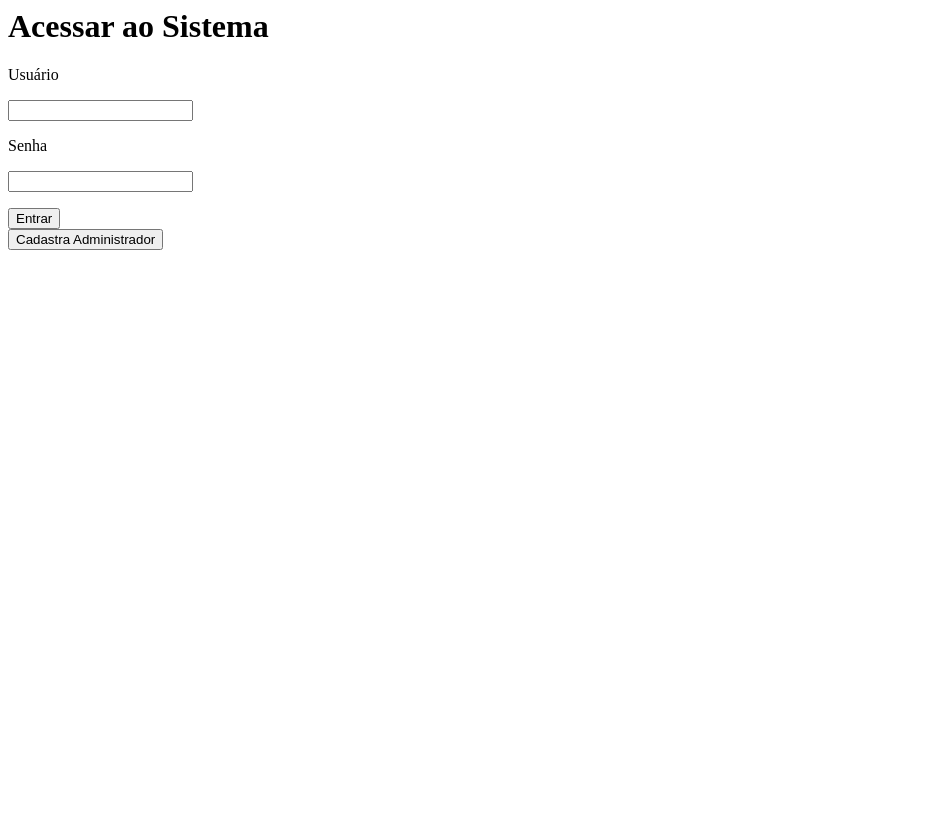
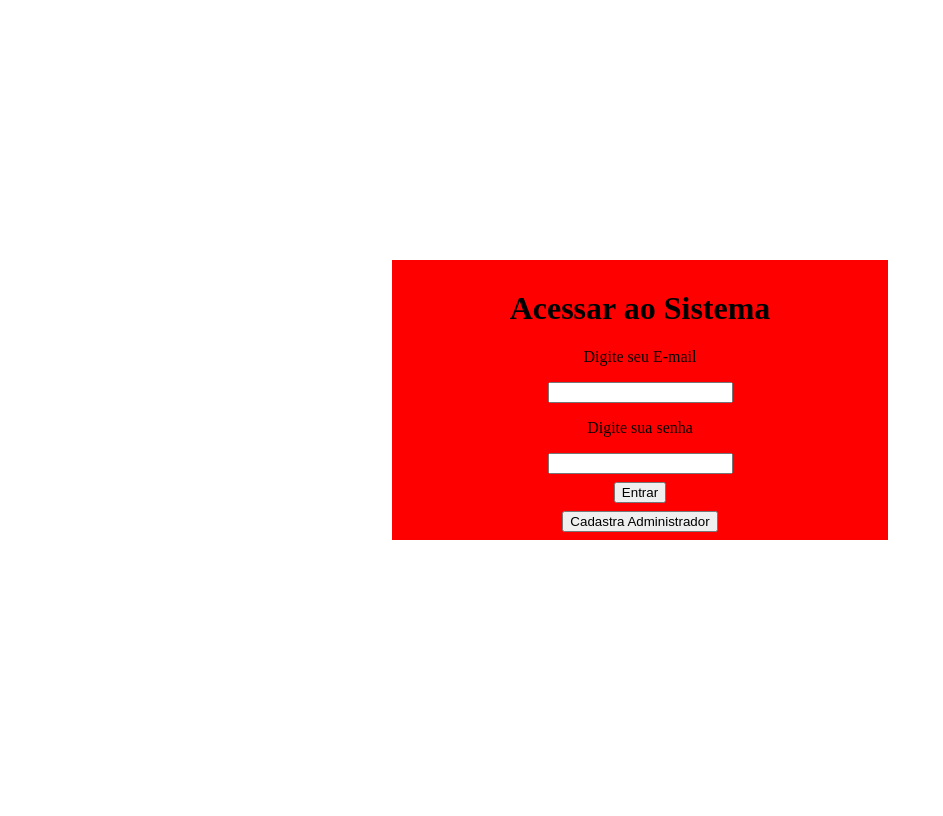
Before and after one commit to kerby509/Projeto-ASS, a PHP site: page /login.php in a window 1280 px wide. Shown: the whole page, without its empty margins (0-943 px from the left). Before the commit the page ends 250 px from the top, so only its background shows below. Run offline with PHP 8.4, Linux system fonts and the light colour scheme.

Commit message:
adicionar css

```diff
--- a/login.php
+++ b/login.php
@@ -1,4 +1,10 @@
 <?php
+
+include'css/styles.css';
+
+
+
+
 
 
 
@@ -6,27 +12,44 @@
 ?>
 
 <html>
-    <div>
-        <form className="form" action="login.php" method="post" >
-            <h1>Acessar ao Sistema</h1>
-            <p>Usuário</p>
+
+
+    <div style= "  display:flex ;
+    flex-direction: column;
+    align-items: center;
+    justify-content: center;
+    min-height: 100vh;
+    padding: 0 2rem;
+    background-image: url("assets/fundo.jpeg");">
+
+        <form style=" background:red;
+        width: 100%;
+        max-width: 480px;
+         padding: 0.5rem;s
+         " action="login.php" method="post" >
+            <h1 style= "text-align: center;
+            ">Acessar ao Sistema</h1>
+           <div style= "text-align: center;">
+                <p>Digite seu E-mail</p>
                 <input type="text" name="usuario">
-            <p>Senha</p>
+                <p>Digite sua senha</p>
                 <input type="password" name="senha" >
             </div>
 
-    <div className="actions">
+
+            <div style="text-align: center;
+                margin-top: 0.5rem;">
                     <button type="submit">Entrar</button>
-
 
              </div>
 
-     <div className="adm">
-
+             <div style="text-align: center;
+                margin-top: 0.5rem;">
              <button type="submit">Cadastra Administrador</button>
              </div>
 
 
 
         </form>
+ </div>
 </html>
```
Lines whose indentation alone changed are shown as unchanged.
